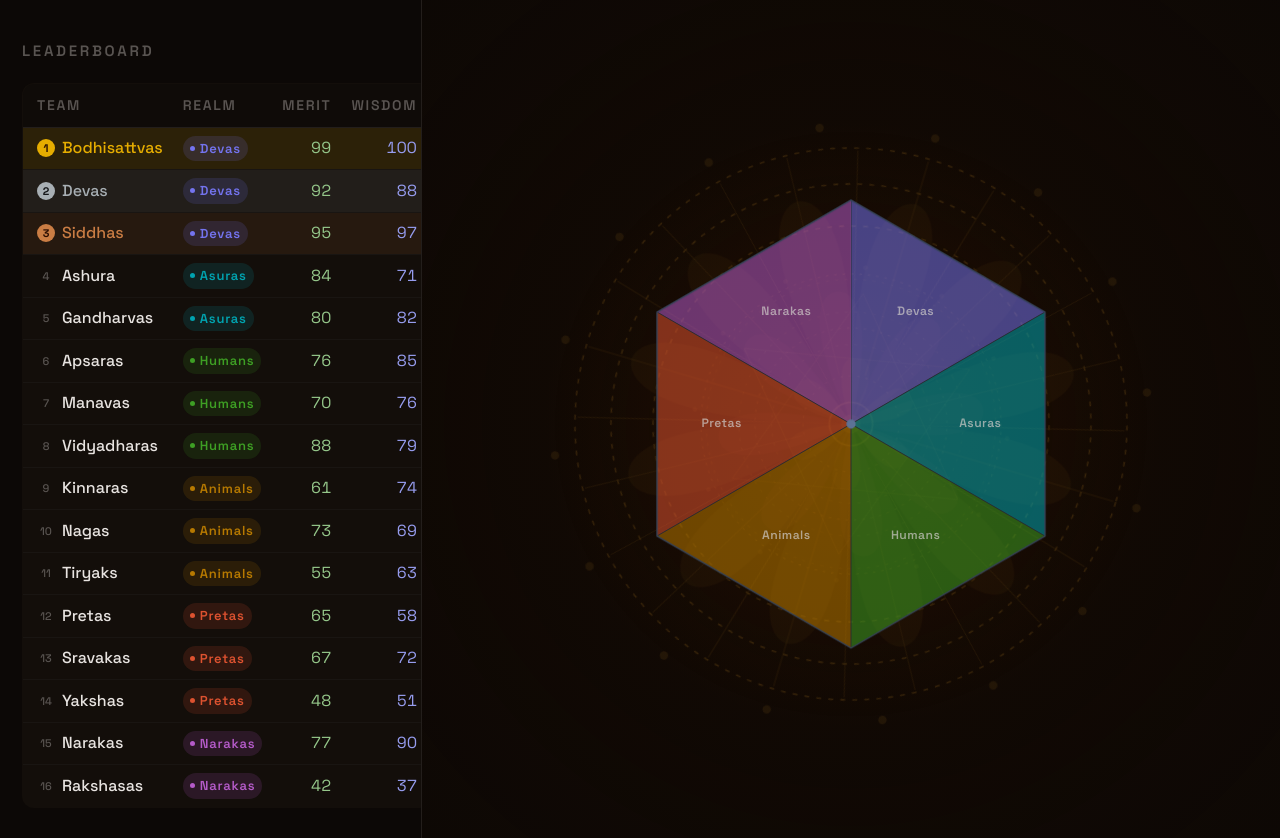
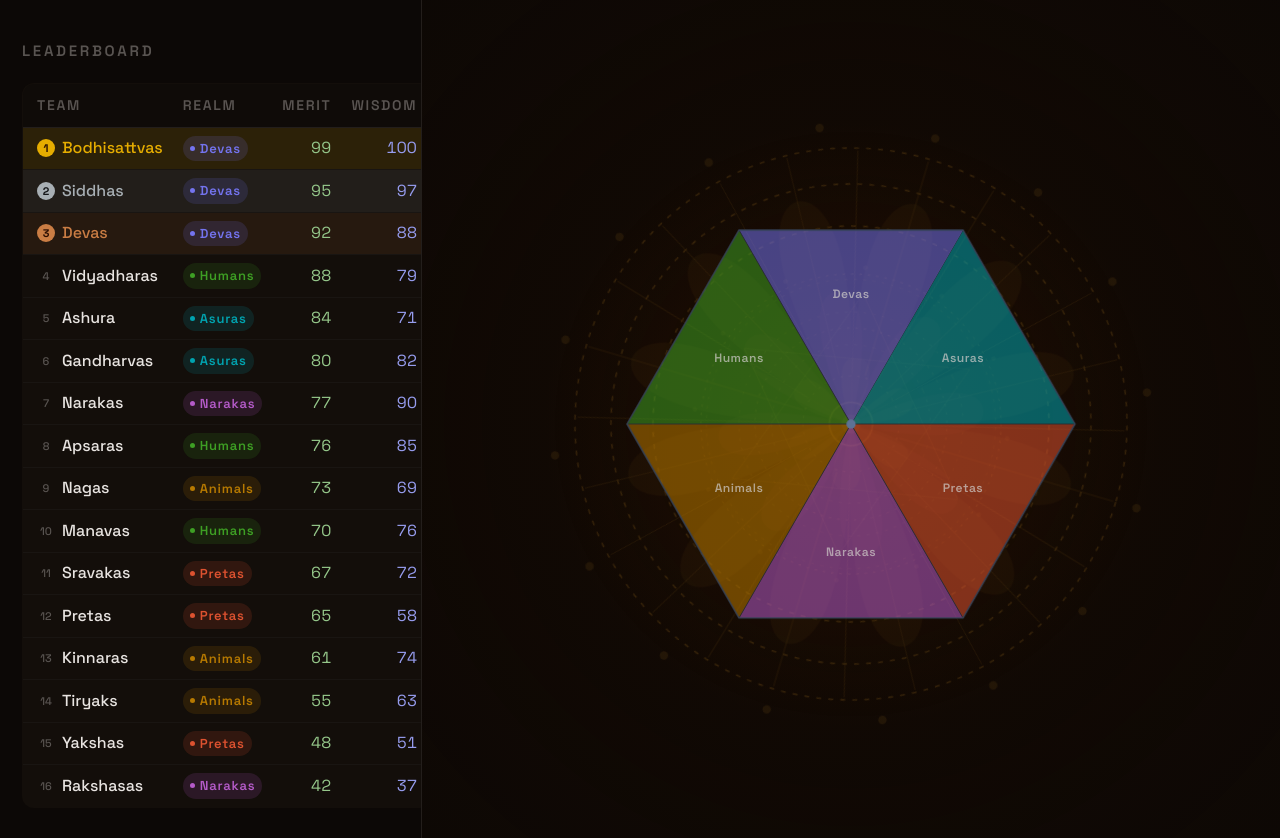
Before and after one commit to tyouwei/Wheel-Of-Life, a Next.js app: page / in a window 1280 px wide. Shown: the top 838 px of the page. Built offline with nearby package versions, Linux system fonts and the light colour scheme.

Commit message:
Correct 6 Realm positioning

```diff
--- a/app/components/ComplexMap.tsx
+++ b/app/components/ComplexMap.tsx
@@ -0,0 +1 @@
+//TODO: Actual Bhavacakra Map instead of Hexagon -> Right click in page.tsx toggles between simple and complex map
--- a/app/components/SimpleMap.tsx
+++ b/app/components/SimpleMap.tsx
@@ -16,7 +16,7 @@ const PRECISION = 6;
 const q = (value: number) => Number(value.toFixed(PRECISION));
 
 const verts = Array.from({ length: 6 }, (_, i) => {
-  const a = (Math.PI / 180) * (60 * i - 90);
+  const a = (Math.PI / 180) * (60 * i - 60);
   return [q(CX + R * Math.cos(a)), q(CY + R * Math.sin(a))] as [number, number];
 });
 
--- a/app/page.tsx
+++ b/app/page.tsx
@@ -6,12 +6,13 @@ import SimpleMap from './components/SimpleMap';
 import type { Team } from './models/model';
 
 const REALMS = [
-  { name: 'Devas', color: 'oklch(62% 0.18 280)', bg: 'oklch(62% 0.18 280 / 0.15)' },
+  // Hex index order maps to positions: top-right, bottom-right, bottom, bottom-left, top-left, top.
   { name: 'Asuras', color: 'oklch(62% 0.18 200)', bg: 'oklch(62% 0.18 200 / 0.15)' },
-  { name: 'Humans', color: 'oklch(62% 0.18 140)', bg: 'oklch(62% 0.18 140 / 0.15)' },
-  { name: 'Animals', color: 'oklch(62% 0.18 85)', bg: 'oklch(62% 0.18 85  / 0.15)' },
   { name: 'Pretas', color: 'oklch(62% 0.18 35)', bg: 'oklch(62% 0.18 35  / 0.15)' },
   { name: 'Narakas', color: 'oklch(62% 0.18 320)', bg: 'oklch(62% 0.18 320 / 0.15)' },
+  { name: 'Animals', color: 'oklch(62% 0.18 85)', bg: 'oklch(62% 0.18 85  / 0.15)' },
+  { name: 'Humans', color: 'oklch(62% 0.18 140)', bg: 'oklch(62% 0.18 140 / 0.15)' },
+  { name: 'Devas', color: 'oklch(62% 0.18 280)', bg: 'oklch(62% 0.18 280 / 0.15)' },
 ] as const;
 
 const realmMap = Object.fromEntries(REALMS.map((r, i) => [r.name, i]));
@@ -42,10 +43,8 @@ export default function Home() {
     ]);
   }, []);
 
-  const sortedByRealm = [...teams].sort((a, b) => {
-    const ai = realmMap[a.realm] ?? 99;
-    const bi = realmMap[b.realm] ?? 99;
-    if (ai !== bi) return ai - bi;
+  const sortedByMerit = [...teams].sort((a, b) => {
+    if (a.merit !== b.merit) return b.merit - a.merit;
     return a.name.localeCompare(b.name);
   });
 
@@ -68,7 +67,7 @@ export default function Home() {
       <Scoreboard
         realms={REALMS}
         realmMap={realmMap}
-        sortedTeams={sortedByRealm}
+        sortedTeams={sortedByMerit}
         onRowClick={handleRowClick}
       />
       <SimpleMap realms={REALMS} activeGlowIdx={activeGlowIdx} />
```
